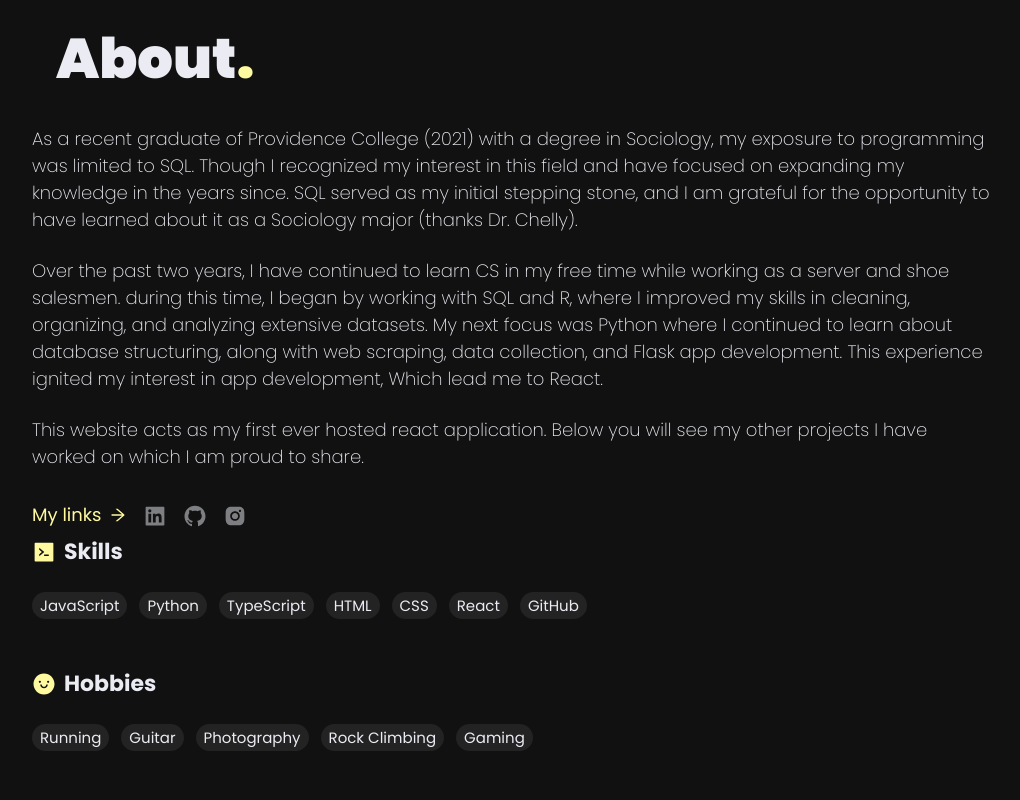
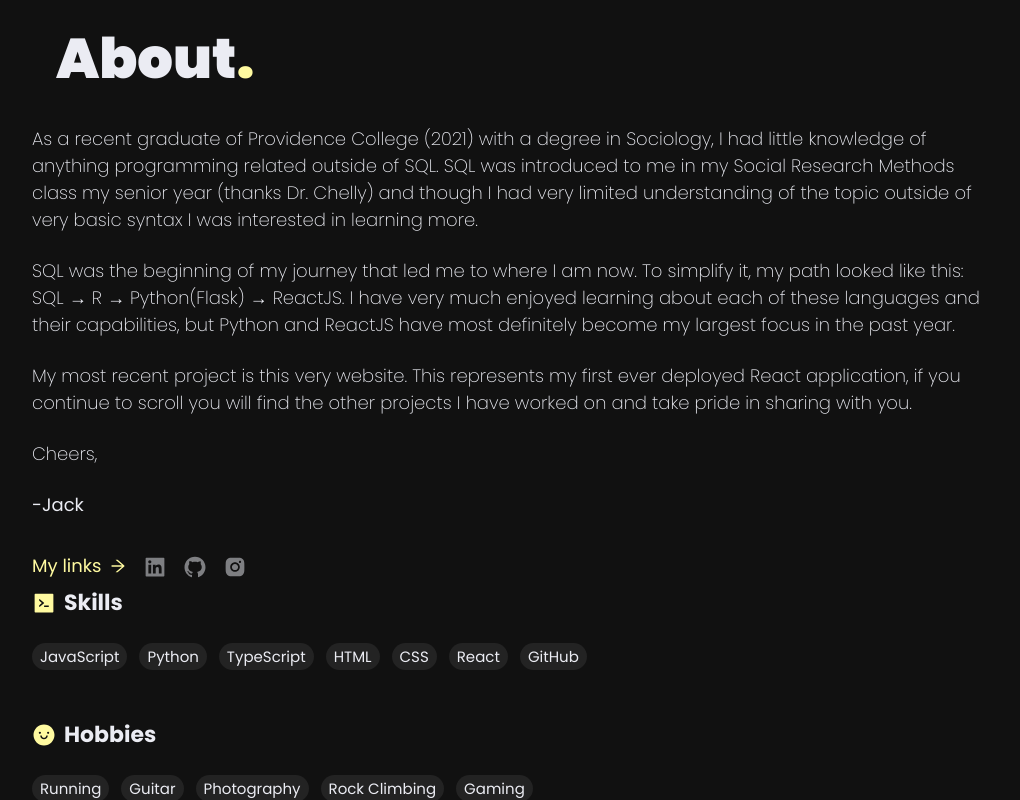
Before and after one commit to du693/portfolio-site, a Next.js app: page / in a window 1280 px wide. Shown: the part 860-1660 px from the top of the page, without its empty margins (159-1179 px from the left). Built offline with nearby package versions, Linux system fonts and the light colour scheme.

Commit message:
updating about and fixing grammar

```diff
--- a/components/home/about/About.tsx
+++ b/components/home/about/About.tsx
@@ -4,6 +4,7 @@ import { SectionHeader } from "@/components/utils/SectionHeader";
 import styles from "./about.module.scss";
 import { Stats } from "./Stats";
 import { AiOutlineArrowRight } from "react-icons/ai";
+import Link from "next/link";
 
 export const About = () => {
 	return (
@@ -14,36 +15,42 @@ export const About = () => {
 					<Reveal>
 						<p className={`${styles.aboutText}`}>
 							As a recent graduate of Providence College (2021)
-							with a degree in Sociology, my exposure to
-							programming was limited to SQL. Though I recognized
-							my interest in this field and have focused on
-							expanding my knowledge in the years since. SQL
-							served as my initial stepping stone, and I am
-							grateful for the opportunity to have learned about
-							it as a Sociology major (thanks Dr. Chelly).
+							with a degree in Sociology, I had little knowledge
+							of anything programming related outside of SQL. SQL
+							was introduced to me in my Social Research Methods
+							class my senior year (thanks Dr. Chelly) and though
+							I had very limited understanding of the topic
+							outside of very basic syntax I was interested in
+							learning more.
 						</p>
 					</Reveal>
 					<Reveal>
 						<p className={`${styles.aboutText}`}>
-							Over the past two years, I have continued to learn
-							CS in my free time while working as a server and
-							shoe salesmen. during this time, I began by working
-							with SQL and R, where I improved my skills in
-							cleaning, organizing, and analyzing extensive
-							datasets. My next focus was Python where I continued
-							to learn about database structuring, along with web
-							scraping, data collection, and Flask app
-							development. This experience ignited my interest in
-							app development, Which lead me to React.
+							SQL was the beginning of my journey that led me to
+							where I am now. To simplify it, my path looked like
+							this: SQL &#8594; R &#8594; Python(Flask) &#8594;
+							ReactJS. I have very much enjoyed learning about
+							each of these languages and their capabilities, but
+							Python and ReactJS have most definitely become my
+							largest focus in the past year.
 						</p>
 					</Reveal>
 					<Reveal>
 						<p className={`${styles.aboutText}`}>
-							This website acts as my first ever hosted react
-							application. Below you will see my other projects I
-							have worked on which I am proud to share.
+							My most recent project is this very website. This
+							represents my first ever deployed React application,
+							if you continue to scroll you will find the other
+							projects I have worked on and take pride in sharing
+							with you.
 						</p>
 					</Reveal>
+					<Reveal>
+						<div>
+							<p className={`${styles.aboutText}`}>Cheers,</p>
+							<p>-Jack</p>
+						</div>
+					</Reveal>
+					<br></br>
 					<Reveal>
 						<div className={styles.links}>
 							<div className={styles.linksText}>
--- a/components/home/about/about.module.scss
+++ b/components/home/about/about.module.scss
@@ -11,6 +11,7 @@
     font-size: var(--text-xs);
     max-width:280px;
 }
+
   }
 
 .links {
--- a/components/home/contact/Contact.tsx
+++ b/components/home/contact/Contact.tsx
@@ -14,7 +14,7 @@ export const Contact = () => {
 				</Reveal>
 				<Reveal width="100%">
 					<p className={styles.contactCopy}>
-						Feel free to contact me with any inquires on{" "}
+						contact me with any inquires on{" "}
 						<Link
 							href="https://www.linkedin.com/in/jack-carleo-41695423b/"
 							target="_blank"
--- a/components/home/projects/Projects.tsx
+++ b/components/home/projects/Projects.tsx
@@ -21,7 +21,7 @@ const projects = [
 		title: "Job Scraper",
 		imgSrc: "project-imgs/logo.jpg",
 		code: "https://github.com/du693/job-scraper",
-		projectLink: "",
+		projectLink: "https://github.com/du693/job-scraper",
 		tech: ["Python, Flask, HTML, CSS"],
 		description:
 			"Currently, the job scraper is local python web scraper that compiles results from popular job boards and displays them in a Flask application. ",
@@ -60,6 +60,10 @@ const projects = [
 					orientate marketing decisions for Bellabeat, a tech company
 					with a focus in women's smart products.
 				</p>
+				<p>
+					This was the final assignment for the Google Analytics
+					Certification.
+				</p>
 			</>
 		),
 	},
```
